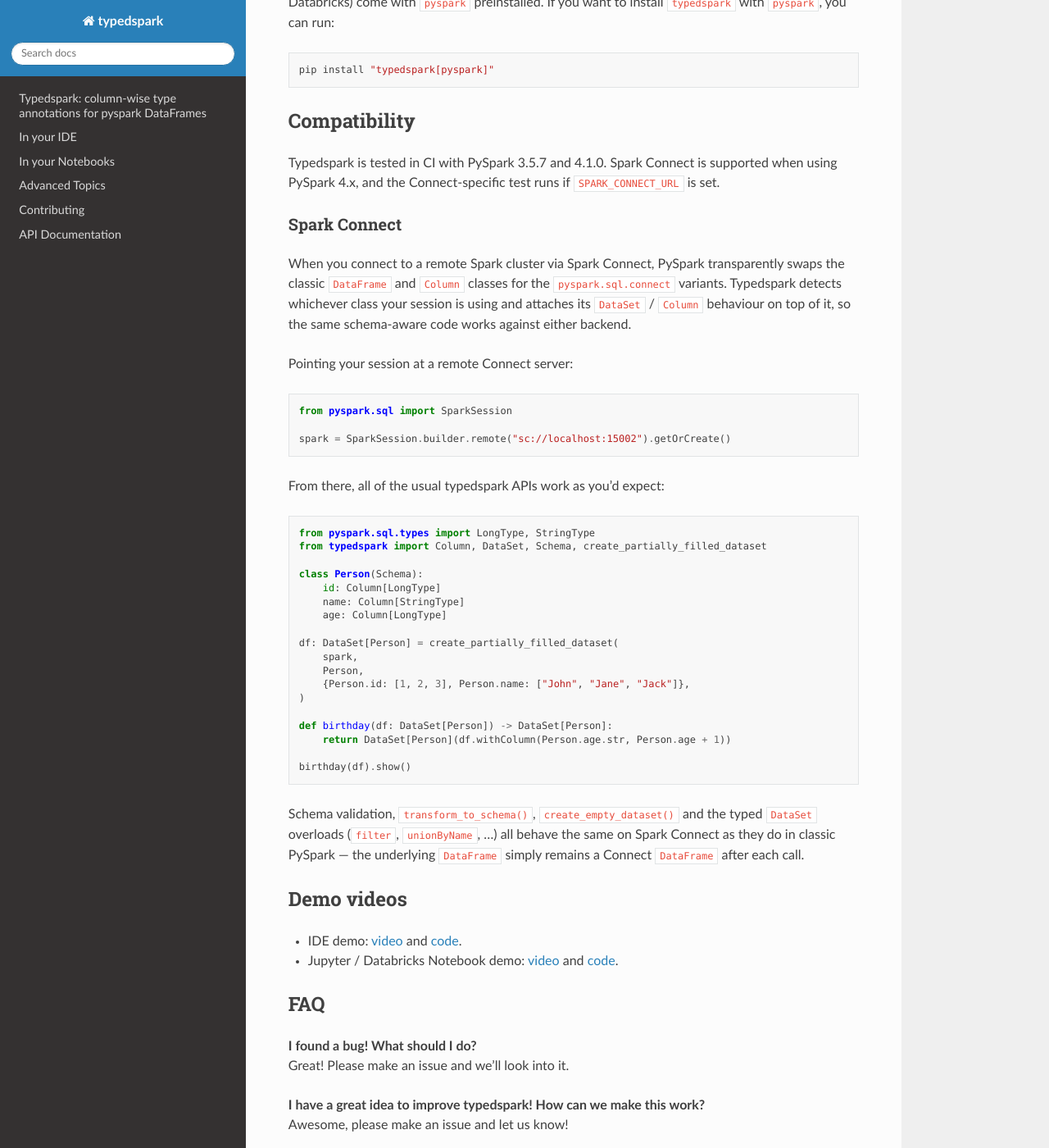
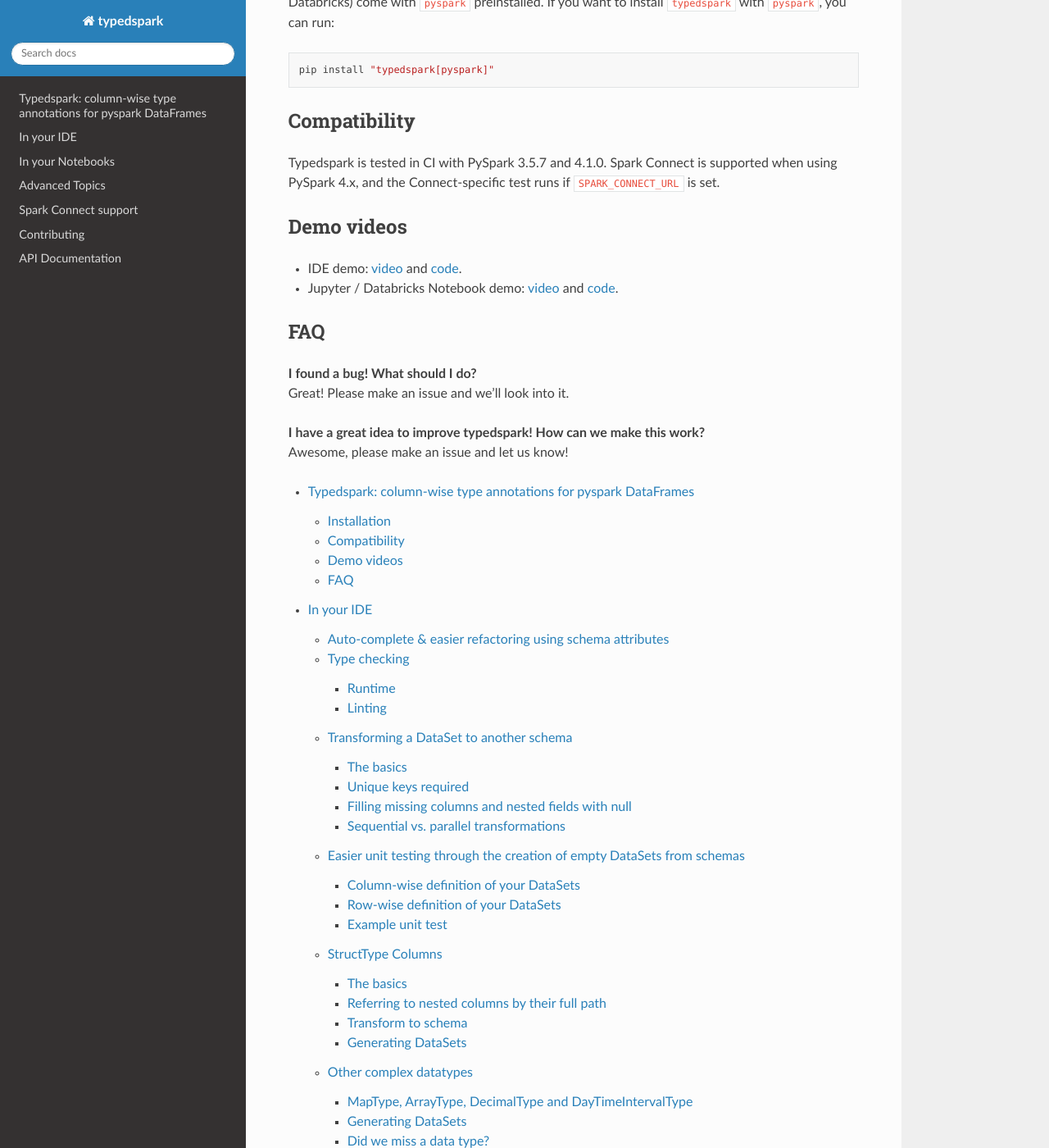
Before and after one commit to kaiko-ai/typedspark, a Sphinx documentation site: the page built from docs/source/index.rst, in a window 1280 px wide and 1400 px high, scrolled down 1134 px. Shown: the whole window at 82% size. Built offline with Sphinx 7.4.7 and the Read the Docs theme 3.1.0, drawn with Linux system fonts in a browser that asks for light colours; some of the changed text lies outside the part shown.

Commit message:
Move Spark Connect docs out of README into their own page
Per review feedback, the Spark Connect walkthrough is more discoverable as
a dedicated page rather than buried under the README's compatibility
blurb. Adds `docs/source/spark_connect.ipynb` and wires it into the
top-level toctree.

```diff
--- a/docs/source/README.rst
+++ b/docs/source/README.rst
@@ -60,50 +60,6 @@ Compatibility
 Typedspark is tested in CI with PySpark 3.5.7 and 4.1.0. Spark Connect is supported when using
 PySpark 4.x, and the Connect-specific test runs if ``SPARK_CONNECT_URL`` is set.
 
-Spark Connect
--------------
-
-When you connect to a remote Spark cluster via Spark Connect, PySpark transparently swaps the
-classic ``DataFrame`` and ``Column`` classes for the ``pyspark.sql.connect`` variants.
-Typedspark detects whichever class your session is using and attaches its ``DataSet`` /
-``Column`` behaviour on top of it, so the same schema-aware code works against either backend.
-
-Pointing your session at a remote Connect server:
-
-.. code-block:: python
-
-    from pyspark.sql import SparkSession
-
-    spark = SparkSession.builder.remote("sc://localhost:15002").getOrCreate()
-
-From there, all of the usual typedspark APIs work as you'd expect:
-
-.. code-block:: python
-
-    from pyspark.sql.types import LongType, StringType
-    from typedspark import Column, DataSet, Schema, create_partially_filled_dataset
-
-    class Person(Schema):
-        id: Column[LongType]
-        name: Column[StringType]
-        age: Column[LongType]
-
-    df: DataSet[Person] = create_partially_filled_dataset(
-        spark,
-        Person,
-        {Person.id: [1, 2, 3], Person.name: ["John", "Jane", "Jack"]},
-    )
-
-    def birthday(df: DataSet[Person]) -> DataSet[Person]:
-        return DataSet[Person](df.withColumn(Person.age.str, Person.age + 1))
-
-    birthday(df).show()
-
-Schema validation, ``transform_to_schema()``, ``create_empty_dataset()`` and the typed
-``DataSet`` overloads (``filter``, ``unionByName``, ...) all behave the same on Spark Connect
-as they do in classic PySpark — the underlying ``DataFrame`` simply remains a Connect
-``DataFrame`` after each call.
-
 Demo videos
 ===========
 
--- a/docs/source/index.rst
+++ b/docs/source/index.rst
@@ -6,5 +6,6 @@
    ide
    notebook
    advanced
+   spark_connect
    contributing
    api
```
Also changed, not shown: docs/source/spark_connect.ipynb (added).
